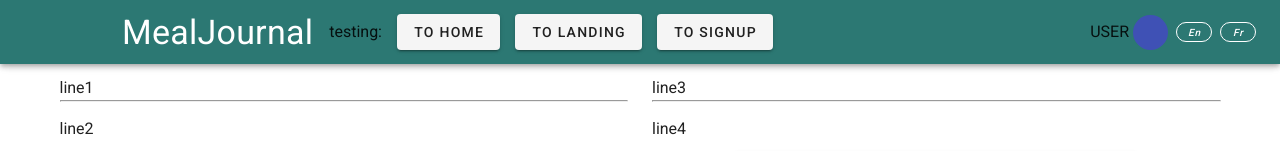
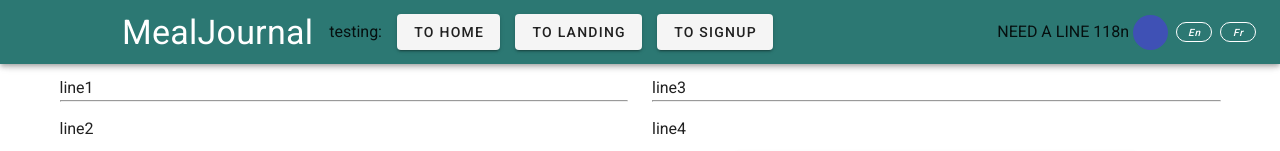
Before and after one commit to vincesavvy/mealjournal-router, a Vue app: page /#/landing in a window 1280 px wide. Shown: the top 151 px of the page. Built offline with nearby package versions, Linux system fonts and the light colour scheme; no server answers.

Commit message:
Added Vuex and user info.

```diff
--- a/package.json
+++ b/package.json
@@ -14,13 +14,15 @@
     "vue": "^2.6.10",
     "vue-i18n": "^8.0.0",
     "vue-router": "^3.1.3",
-    "vuetify": "^2.1.0"
+    "vuetify": "^2.1.0",
+    "vuex": "^3.1.2"
   },
   "devDependencies": {
     "@kazupon/vue-i18n-loader": "^0.3.0",
     "@vue/cli-plugin-babel": "^4.1.0",
     "@vue/cli-plugin-eslint": "^4.1.0",
     "@vue/cli-plugin-router": "^4.1.0",
+    "@vue/cli-plugin-vuex": "^4.1.2",
     "@vue/cli-service": "^4.1.0",
     "@vue/eslint-config-prettier": "^5.0.0",
     "babel-eslint": "^10.0.3",
--- a/src/App.vue
+++ b/src/App.vue
@@ -19,13 +19,21 @@
       </div>
 
       <v-spacer></v-spacer>
-      <div v-if="userLoggedIn" class="mr-2">
-        USER
+      <div v-if="user" class="mr-2">
+        {{ user.name }}
         <v-avatar color="indigo" size="35">
-          <v-img v-if="userHasAvatar" src="@/assets/logo-2.png" />
-          <v-img v-else src="@/assets/default-avatar.png" />
+          <v-img :src="user.photo" />
         </v-avatar>
       </div>
+
+      <div v-else class="mr-2">
+        NEED A LINE 118n
+        <v-avatar color="indigo" size="35">
+          <v-img src="@/assets/default-avatar.png" />
+        </v-avatar>
+      </div>
+
+      <!-- <v-img  src="@/assets/default-avatar.png" /> -->
 
       <v-btn
         rounded
@@ -71,6 +79,14 @@ export default {
     french() {
       this.$i18n.locale = "fr";
     }
+  },
+  created() {
+    this.$store.dispatch("getUserInfo");
+  },
+  computed: {
+    user() {
+      return this.$store.getters.profileInfo;
+    }
   }
 };
 </script>
--- a/src/main.js
+++ b/src/main.js
@@ -6,6 +6,7 @@ import vuetify from "./plugins/vuetify";
 import i18n from "./i18n";
 import firebase from "firebase/app";
 import "firebase/auth";
+import store from "./store";
 
 const firebaseConfig = {
   apiKey: "AIzaSyDwjQGSXV21Xgg9tPLkSuHkzhk8X7pz4lE",
@@ -34,5 +35,6 @@ new Vue({
   },
 
   i18n,
+  store,
   render: h => h(App)
 }).$mount("#app");
--- /dev/null
+++ b/src/store/index.js
@@ -0,0 +1,35 @@
+import Vue from "vue";
+import Vuex from "vuex";
+import firebase from "firebase";
+
+Vue.use(Vuex);
+
+export default new Vuex.Store({
+  state: {
+    user: null
+  },
+  mutations: {
+    setUserInfo(state, payload) {
+      state.user = payload;
+    }
+  },
+  actions: {
+    getUserInfo({ commit }) {
+      firebase.auth().onAuthStateChanged(function(user) {
+        // console.log(user);
+        let info = {
+          name: user.displayName,
+          photo: user.photoURL,
+          email: user.email
+        };
+        commit("setUserInfo", info);
+      });
+    }
+  },
+  getters: {
+    profileInfo(state) {
+      return state.user;
+    }
+  },
+  modules: {}
+});
--- a/src/views/landing.vue
+++ b/src/views/landing.vue
@@ -18,7 +18,7 @@
         {{ $t("line3") }}
         <hr />
         <div style="margin-top: 15px">{{ $t("line4") }}</div>
-
+        {{ user }}
         <!-- component -->
         <PastMeals />
         <PastMeals />
@@ -33,10 +33,14 @@ import AddMealForm from "@/components/AddMealForm.vue";
 
 // This is registering the components.
 export default {
+  data() {
+    return {};
+  },
   components: {
     PastMeals,
     AddMealForm
-  }
+  },
+  methods: {}
 };
 //dictionary use: {{ $t("line3") }}
 </script>
```
Also changed, not shown: 1 other file (tests, documents, lock files or other folders).
